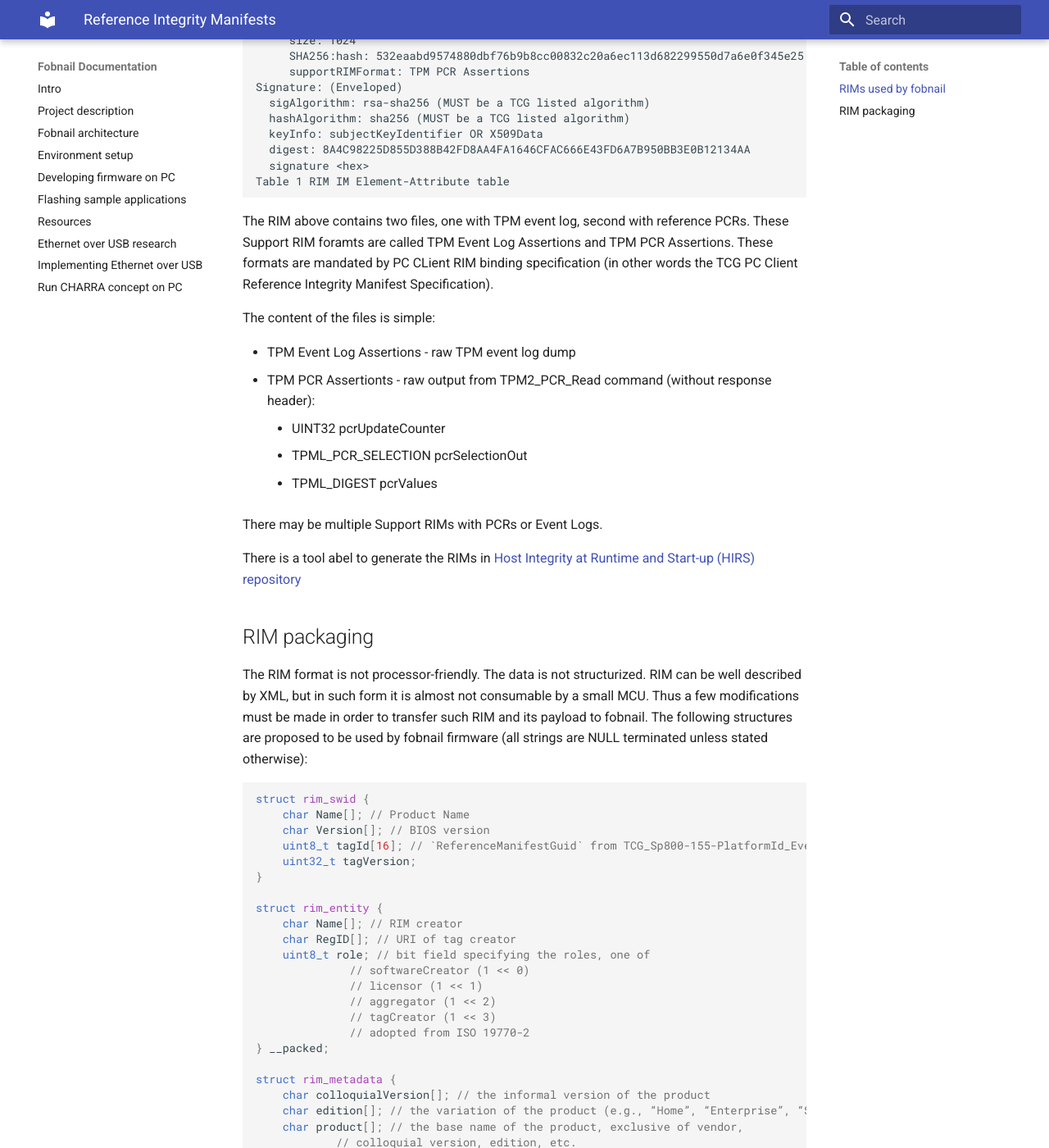
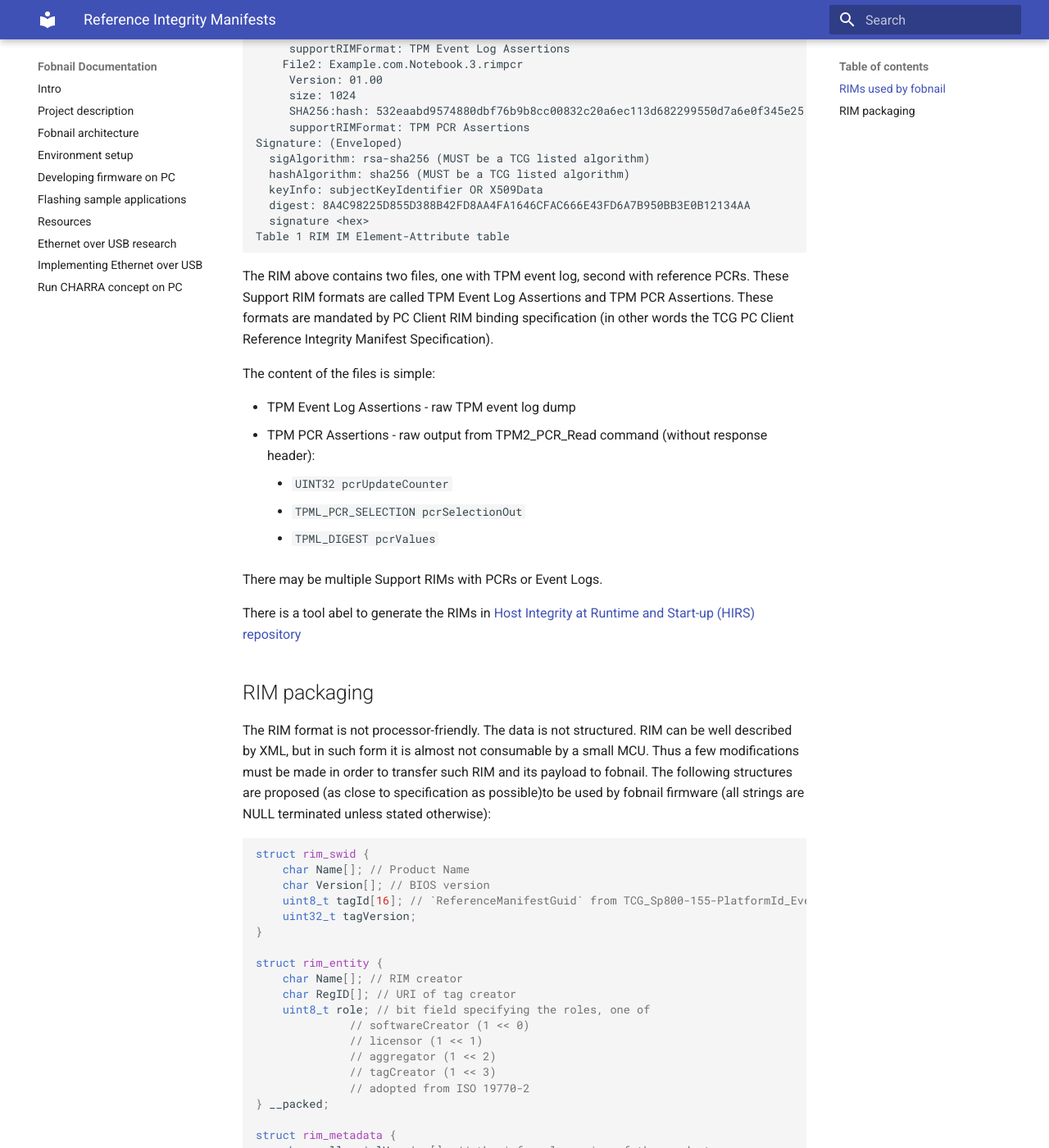
Before and after one commit to fobnail/docs, an MkDocs documentation site: the page built from docs/rims.md, in a window 1280 px wide and 1400 px high, scrolled down 2954 px. Shown: the whole window at 82% size. Built offline with MkDocs 1.6.1 and Material for MkDocs 9.7.7, drawn with Linux system fonts in a browser that asks for light colours; some of the changed text lies outside the part shown.

Commit message:
docs/rims.md: fix typos
Signed-off-by: Michał Żygowski <michal.zygowski@3mdeb.com>

````diff
--- a/docs/rims.md
+++ b/docs/rims.md
@@ -44,10 +44,12 @@ SWID is followed by the
 
 * Entity structure - describing the RIM creator
 * Link structure - containing a reference/download URL for firmware/software
-  the RIM corresponds to or an UR Lto the previosu RIM superseded/patched by
+  the RIM corresponds to or an URL to the previous RIM superseded/patched by
   current RIM
 * Metadata - various human readable strings describing versions of the RIM,
   platform information and firmware information
+* Payload - description of the data held by the RIM
+* Signature - digital signature of the RIM
 
 Example Base RIM:
 
@@ -100,18 +102,18 @@ Table 1 RIM IM Element-Attribute table
 ```
 
 The RIM above contains two files, one with TPM event log, second with reference
-PCRs. These Support RIM foramts are called TPM Event Log Assertions and TPM PCR
-Assertions. These formats are mandated by PC CLient RIM binding specification
+PCRs. These Support RIM formats are called TPM Event Log Assertions and TPM PCR
+Assertions. These formats are mandated by PC Client RIM binding specification
 (in other words the TCG PC Client Reference Integrity Manifest Specification).
 
 The content of the files is simple:
 
 * TPM Event Log Assertions - raw TPM event log dump
-* TPM PCR Assertionts - raw output from TPM2_PCR_Read command (without response
+* TPM PCR Assertions - raw output from TPM2_PCR_Read command (without response
   header):
-    * UINT32 pcrUpdateCounter
-    * TPML_PCR_SELECTION pcrSelectionOut
-    * TPML_DIGEST pcrValues
+    * `UINT32 pcrUpdateCounter`
+    * `TPML_PCR_SELECTION pcrSelectionOut`
+    * `TPML_DIGEST pcrValues`
 
 There may be multiple Support RIMs with PCRs or Event Logs.
 
@@ -120,11 +122,12 @@ There is a tool abel to generate the RIMs in
 
 ## RIM packaging
 
-The RIM format is not processor-friendly. The data is not structurized. RIM can
+The RIM format is not processor-friendly. The data is not structured. RIM can
 be well described by XML, but in such form it is almost not consumable by a
 small MCU. Thus a few modifications must be made in order to transfer such RIM
-and its payload to fobnail. The following structures are proposed to be used by
-fobnail firmware (all strings are NULL terminated unless stated otherwise):
+and its payload to fobnail. The following structures are proposed (as close to
+specification as possible)to be used by fobnail firmware (all strings are NULL
+terminated unless stated otherwise):
 
 ```C
 struct rim_swid {
````
Also changed, not shown: other parts of docs/rims.md (+2 -2 lines).
